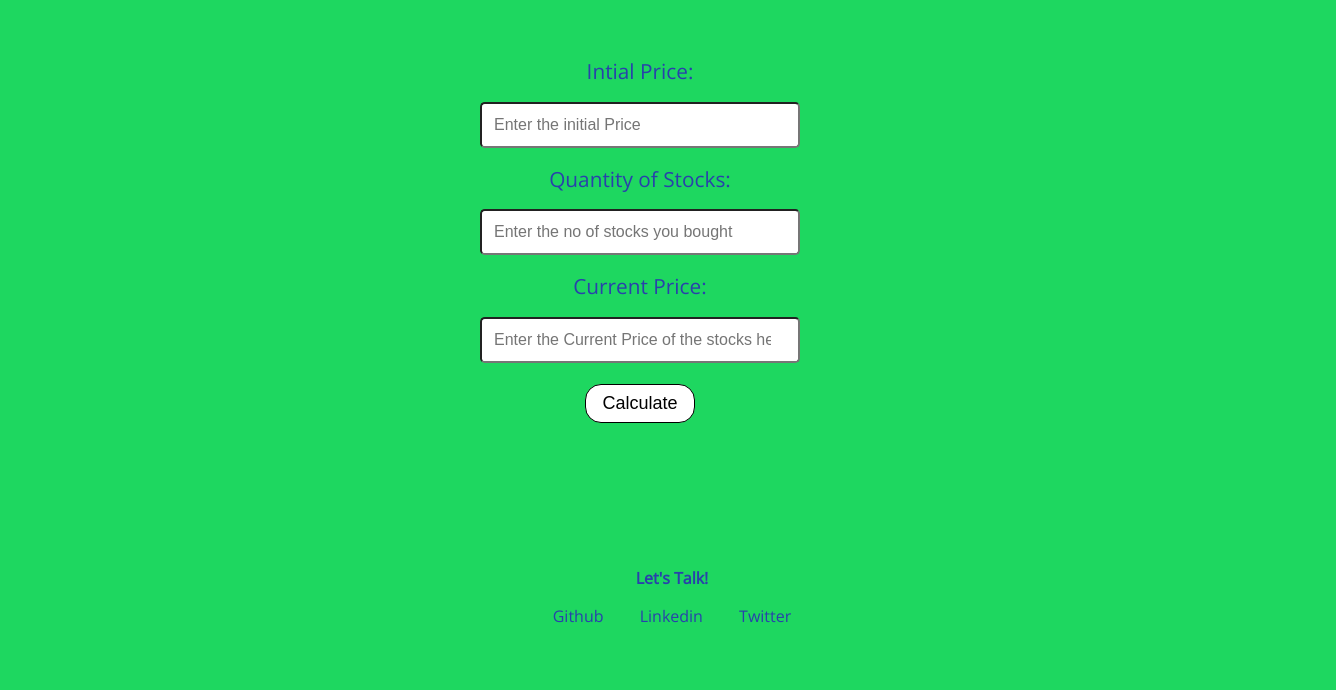
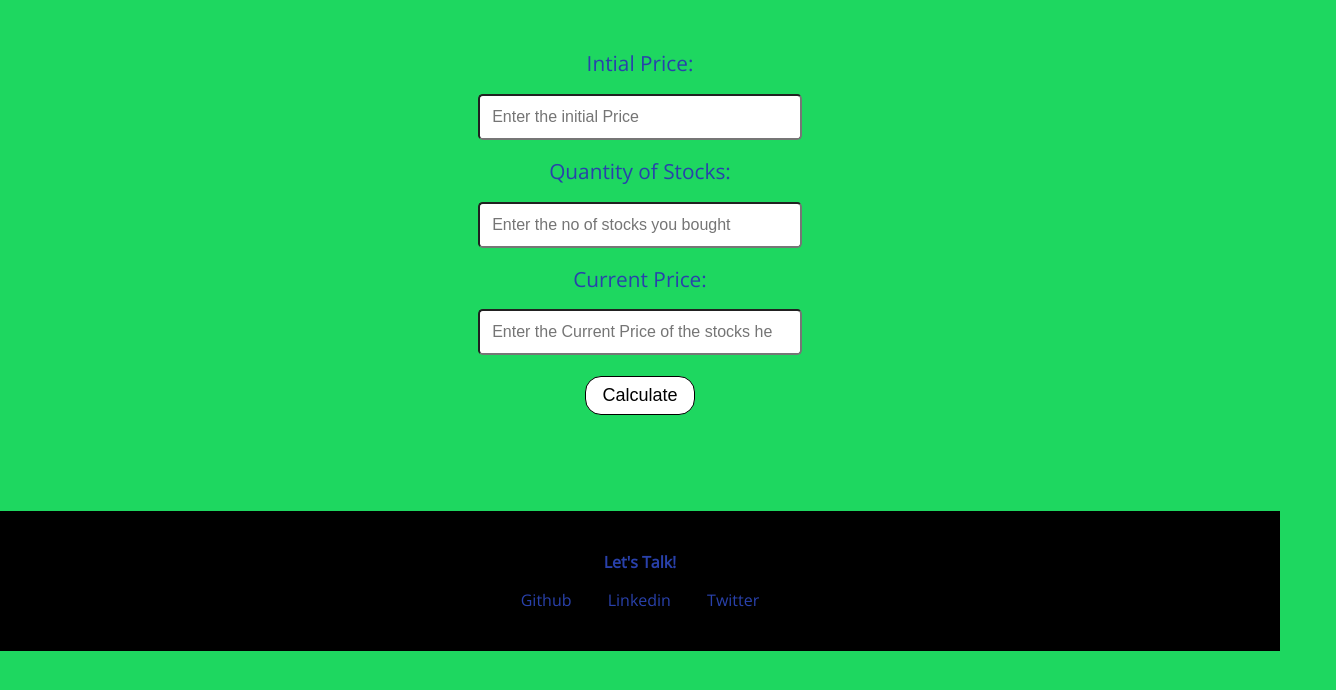
Before and after one commit to thesudhanshupanda/stocks, a plain HTML site: page index.html in a window 1280 px wide. Shown: the part 98-788 px from the top of the page, 1336 px wide, since content can reach past the window. Drawn offline with nearby package versions, Linux system fonts and the light colour scheme.

Commit message:
Update style.css

```diff
--- a/style.css
+++ b/style.css
@@ -10,6 +10,7 @@
 body {
     font-family: 'Open Sans', sans-serif;
     color: var(--dark-color);
+    margin: auto;
     background-color: var(--primary-color);
 }
 .nav-bar {
@@ -62,11 +63,11 @@ div#output{
 }
 
 footer {
-    width: 100%;
+
     text-align: center;
-    padding: 2rem;
+    padding: 1.5rem;
     margin-top: 5rem;
-    /* background-color: var(--primary-color); */
+    background-color:black;
 }
 
 .footer .heading{
```
